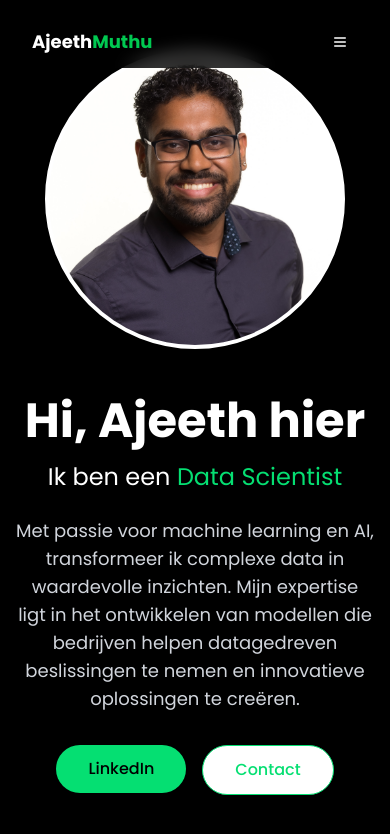
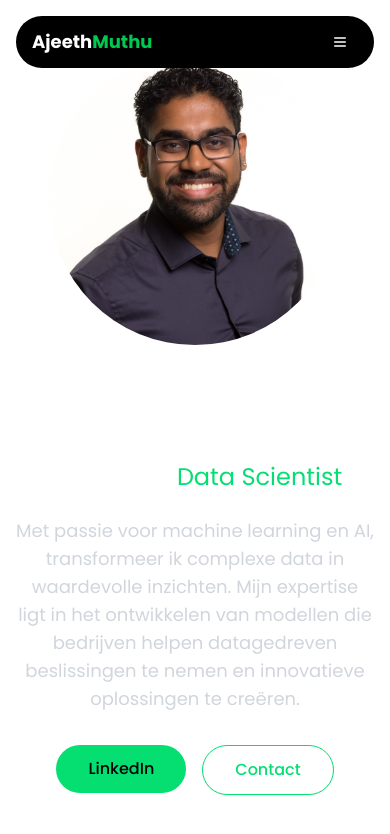
Before and after one commit to IsmailYaman/ajeethmuthu, a Next.js app: page / in a window 390 px wide. Shown: the top 834 px of the page. Built offline with nearby package versions, Linux system fonts and the light colour scheme.

Commit message:
Add Section component and integrate with About and Header components; enhance mobile navigation with animations

```diff
--- a/app/components/About.tsx
+++ b/app/components/About.tsx
@@ -5,10 +5,12 @@ import { Button } from "@/components/ui/button"
 import Link from "next/link"
 import Image from "next/image"
 import { aboutMe } from "../data/data"
+import Section from "./Section"
 
 export default function AboutMe() {
   return (
-    <section id="over-mij" className="relative flex min-h-screen w-full items-center justify-center bg-black px-4">
+    <Section>
+    <section id="over-mij" className="relative flex min-h-screen w-full items-center justify-center px-4">
       <div className="mx-auto grid max-w-6xl grid-cols-1 gap-12 md:grid-cols-2 md:items-center">
         {/* Left Content */}
         <div className="order-2 flex flex-col items-center text-center md:order-1 md:items-start md:text-left">
@@ -57,5 +59,6 @@ export default function AboutMe() {
         </div>
       </div>
     </section>
+    </Section>
   )
 }
--- a/app/components/Header.tsx
+++ b/app/components/Header.tsx
@@ -1,14 +1,14 @@
-"use client"
+"use client";
 
-import React, { useState, useEffect } from "react"
-import Link from "next/link"
-import { cn } from "@/lib/utils"
-import { Menu } from "lucide-react"
-import { Button } from "@/components/ui/button"
-import { Sheet, SheetContent, SheetTrigger } from "@/components/ui/sheet"
-import { NavLink } from "../types/data"
-import { navigation } from "../data/data"
-
+import React, { useState, useEffect } from "react";
+import Link from "next/link";
+import { cn } from "@/lib/utils";
+import { Menu } from "lucide-react";
+import { Button } from "@/components/ui/button";
+import { Sheet, SheetContent, SheetTrigger } from "@/components/ui/sheet";
+import { motion, AnimatePresence } from "framer-motion";
+import { NavLink } from "../types/data";
+import { navigation } from "../data/data";
 
 // Props interface
 interface NavItemProps {
@@ -16,26 +16,26 @@ interface NavItemProps {
 }
 
 export default function PillNavigation() {
-  const [isMobile, setIsMobile] = useState<boolean>(false)
+	const [isMobile, setIsMobile] = useState<boolean>(false);
 
 	useEffect(() => {
 		const checkScreenSize = (): void => {
-      setIsMobile(window.innerWidth < 550)
-    }
+			setIsMobile(window.innerWidth < 550);
+		};
 
-    checkScreenSize()
-    window.addEventListener("resize", checkScreenSize)
+		checkScreenSize();
+		window.addEventListener("resize", checkScreenSize);
 
 		return () => {
-      window.removeEventListener("resize", checkScreenSize)
-    }
-  }, [])
+			window.removeEventListener("resize", checkScreenSize);
+		};
+	}, []);
 
 	return (
 		<div className="fixed top-4 left-0 right-0 z-50 flex justify-center px-4">
 			{isMobile ? <MobileNavigation /> : <DesktopNavigation />}
 		</div>
-  )
+	);
 }
 
 function DesktopNavigation() {
@@ -63,40 +63,66 @@ function DesktopNavigation() {
 				))}
 			</div>
 		</nav>
-  )
+	);
 }
 
 function MobileNavigation() {
+	const [isOpen, setIsOpen] = useState(false);
+
 	return (
-    <nav className="flex w-full max-w-sm items-center justify-between rounded-full bg-black/80 px-4 py-2 backdrop-blur-sm">
+		<nav className="flex w-full items-center justify-between rounded-full bg-black px-4 py-2 backdrop-blur-sm">
 			<Link href="/" className="text-lg font-bold">
 				<span className="text-white">{navigation.logo.text}</span>
 				<span className="text-green-500">{navigation.logo.highlight}</span>
 			</Link>
 
-      <Sheet>
+			<Sheet open={isOpen} onOpenChange={setIsOpen}>
 				<SheetTrigger asChild>
 					<Button variant="ghost" size="icon" className="text-white">
 						<Menu className="h-5 w-5" />
 						<span className="sr-only">Open menu</span>
 					</Button>
 				</SheetTrigger>
-        <SheetContent>
-          <div className="mt-8 flex flex-col space-y-4">
-            {navigation.links.map((item) => (
+				<SheetContent side="left" className="border-none bg-black/95 p-0">
+					<motion.div
+						className="flex h-full flex-col justify-center p-8"
+						initial={{ x: -300, opacity: 0 }}
+						animate={{ x: 0, opacity: 1 }}
+						exit={{ x: -300, opacity: 0 }}
+						transition={{ duration: 0.5, ease: "easeOut" }}
+					>
+						<AnimatePresence>
+							{isOpen && (
+								<motion.div
+									className="flex flex-col space-y-8"
+									initial={{ opacity: 0 }}
+									animate={{ opacity: 1 }}
+									transition={{ staggerChildren: 0.1, delayChildren: 0.3 }}
+								>
+									{navigation.links.map((item, index) => (
+										<motion.div
+											key={item.name}
+											initial={{ opacity: 0, x: -50 }}
+											animate={{ opacity: 1, x: 0 }}
+											transition={{ delay: 0.2 + (index * 0.1) }}
+										>
 											<Link
-                key={item.name}
 												href={item.href}
-                className="text-lg font-medium transition-colors hover:text-primary"
+												className="text-3xl font-bold text-white transition-colors hover:text-green-400"
+												onClick={() => setIsOpen(false)}
 											>
 												{item.name}
 											</Link>
+										</motion.div>
 									))}
-          </div>
+								</motion.div>
+							)}
+						</AnimatePresence>
+					</motion.div>
 				</SheetContent>
 			</Sheet>
 		</nav>
-  )
+	);
 }
 
 function NavItem({ item }: NavItemProps) {
@@ -104,5 +130,5 @@ function NavItem({ item }: NavItemProps) {
 		<Link href={item.href} className={cn("text-sm font-medium text-white/70 transition-colors hover:text-white")}>
 			{item.name}
 		</Link>
-  )
+	);
 }
--- /dev/null
+++ b/app/components/Section.tsx
@@ -0,0 +1,42 @@
+"use client"
+
+import React, { useRef, ReactNode } from "react"
+import { motion, useInView } from "framer-motion"
+
+interface SectionProps {
+  children: ReactNode;
+  className?: string;
+  id?: string;
+  fromLeft?: boolean;
+  delay?: number;
+}
+
+const Section = ({
+  children,
+  className = "",
+  id,
+  fromLeft = true,
+  delay = 0
+}: SectionProps) => {
+  const sectionRef = useRef(null);
+  const isInView = useInView(sectionRef, { once: true, amount: 0.3 });
+
+  return (
+    <motion.div
+      ref={sectionRef}
+      id={id}
+      className={className}
+      style={{
+        transform: isInView
+          ? "none"
+          : `translateX(${fromLeft ? "-100px" : "100px"})`,
+        opacity: isInView ? 1 : 0,
+        transition: `all 0.3s ease ${delay}s`
+      }}
+    >
+      {children}
+    </motion.div>
+  );
+};
+
+export default Section;
```
Lines whose indentation alone changed are shown as unchanged.
